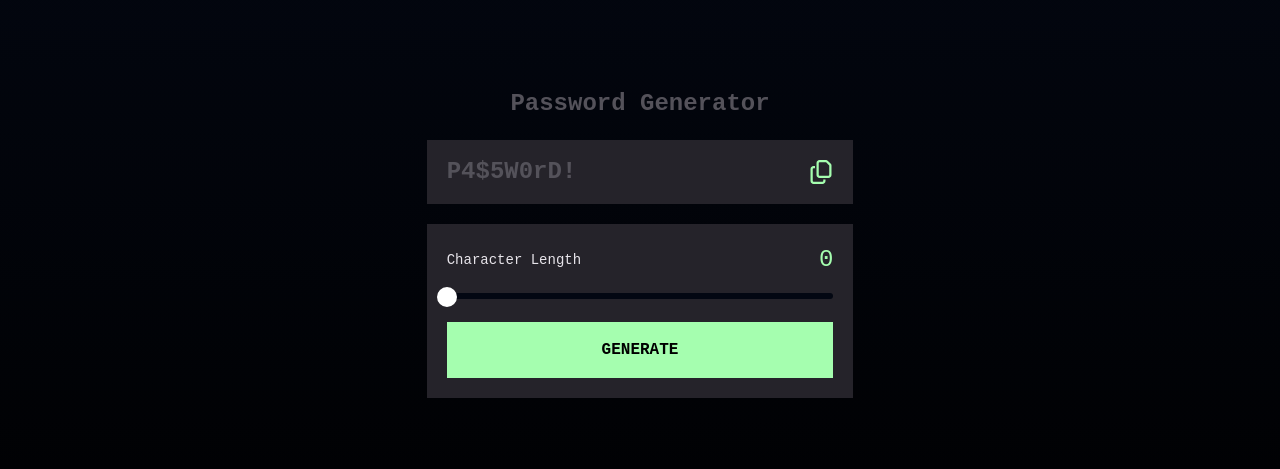
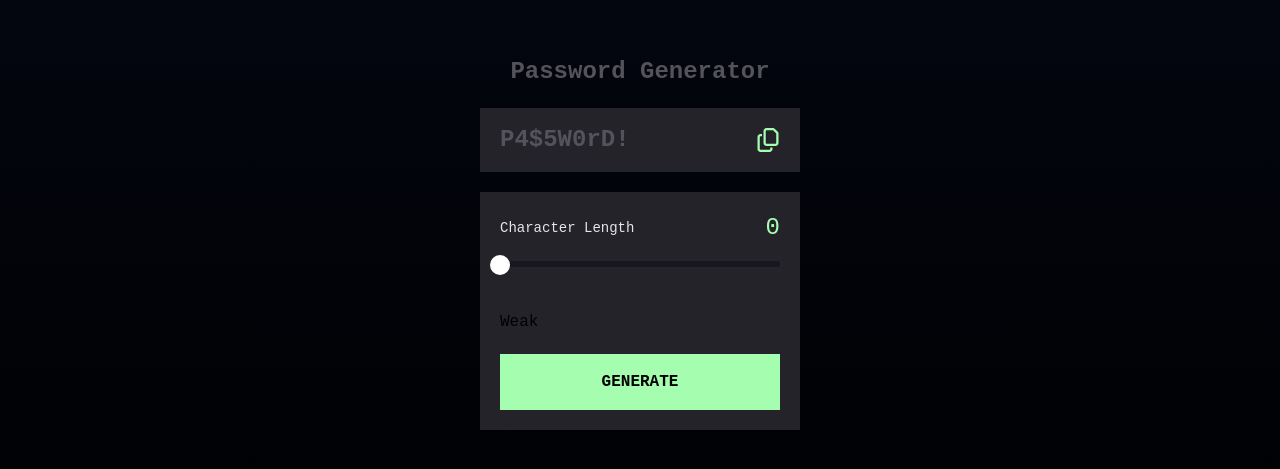
Before and after one commit to MYSTYX7/password-generator-webapp, a React (Vite) app: page / in a window 1280 px wide. Shown: the part 157-626 px from the top of the page. Built offline with nearby package versions, Linux system fonts and the light colour scheme.

Commit message:
feat: Added Strength Checker

```diff
--- a/src/App.jsx
+++ b/src/App.jsx
@@ -12,7 +12,7 @@ const App = () => {
 
   return (
     <div className="h-screen font-jetbrains bg-gradient-to-b from-gray-950 to-black justify-center items-center flex flex-col">
-      <div className="w-1/3 flex flex-col gap-5">
+      <div className="w-1/4 flex flex-col gap-5">
         <Toaster />
         <p className="text-2xl text-lightgray-c font-bold text-center">
           Password Generator
--- a/src/Components/Generator.jsx
+++ b/src/Components/Generator.jsx
@@ -1,8 +1,11 @@
 import { useState } from "react";
 import CharLen from "./GeneratorComponents/CharLen";
+import Strength from "./GeneratorComponents/Strength";
+import Output from "./Output";
 
 const Generator = ({ onGenerate }) => {
   const [sliderValue, setSliderValue] = useState(0);
+  const [generatedPassword, setGeneratedPassword] = useState("");
 
   const handleSliderChange = (value) => {
     setSliderValue(value);
@@ -19,6 +22,7 @@ const Generator = ({ onGenerate }) => {
       generatedPassword += characters.charAt(randomIndex);
     }
 
+    setGeneratedPassword(generatedPassword);
     onGenerate(generatedPassword);
   };
 
@@ -32,8 +36,10 @@ const Generator = ({ onGenerate }) => {
         currentValue={sliderValue}
         onSliderChange={(value) => handleSliderChange(value)}
       />
+      <Strength password={generatedPassword} />
+      {/* <Output generated={generatedPassword} /> */}
       <button
-        className="bg-green-c px-auto py-4 w-full font-bold"
+        className="bg-green-c px-auto py-4 mt-5 w-full font-bold"
         onClick={handleGenerateClick}
       >
         GENERATE
--- a/src/Components/GeneratorComponents/CharLen.jsx
+++ b/src/Components/GeneratorComponents/CharLen.jsx
@@ -11,9 +11,9 @@ const CharLen = ({ currentValue, onSliderChange }) => {
       <div className="pt-3">
         <Slider
           onChange={onSliderChange}
-          max={25}
+          max={20}
           trackStyle={{ backgroundColor: "#a5feaf", height: 6 }}
-          railStyle={{ backgroundColor: "#030712", height: 6 }}
+          railStyle={{ backgroundColor: "#18161e", height: 6 }}
           handleStyle={{
             borderColor: "white",
             height: 20,
--- /dev/null
+++ b/src/Components/GeneratorComponents/Strength.jsx
@@ -0,0 +1,41 @@
+import React, { useState, useEffect } from "react";
+
+const Strength = ({ password }) => {
+  const [strength, setStrength] = useState(0);
+
+  useEffect(() => {
+    calculateStrength(password);
+  }, [password]);
+
+  const calculateStrength = (password) => {
+    const hasSpecialCharacters = /[!@#$%^&*()_+{}\[\]:;<>,.?~\\/-]/.test(password);
+    const passwordLength = password.length;
+
+    if (passwordLength < 7 || hasSpecialCharacters) {
+      setStrength(1);
+    } else if (passwordLength >= 7 && passwordLength < 12) {
+      setStrength(2);
+    } else if (passwordLength >= 12 && passwordLength < 16) {
+      setStrength(3);
+    } else {
+      setStrength(4);
+    }
+  };
+
+  return (
+    <div className="mt-5">
+      <div className={`strength-bar ${strength >= 1 ? "active" : ""}`}></div>
+      <div className={`strength-bar ${strength >= 2 ? "active" : ""}`}></div>
+      <div className={`strength-bar ${strength >= 3 ? "active" : ""}`}></div>
+      <div className={`strength-bar ${strength === 4 ? "active" : ""}`}></div>
+      <p>
+        {strength === 1 && "Weak"}
+        {strength === 2 && "Medium"}
+        {strength === 3 && "Strong"}
+        {strength === 4 && "Very Strong"}
+      </p>
+    </div>
+  );
+};
+
+export default Strength;
--- a/tailwind.config.js
+++ b/tailwind.config.js
@@ -11,6 +11,7 @@ export default {
         "green-c": "#a5feaf",
         "darkgray-c": "#25232a",
         "lightgray-c": "#54525a",
+        "black-c": "#18161e",
       },
     },
   },
```
